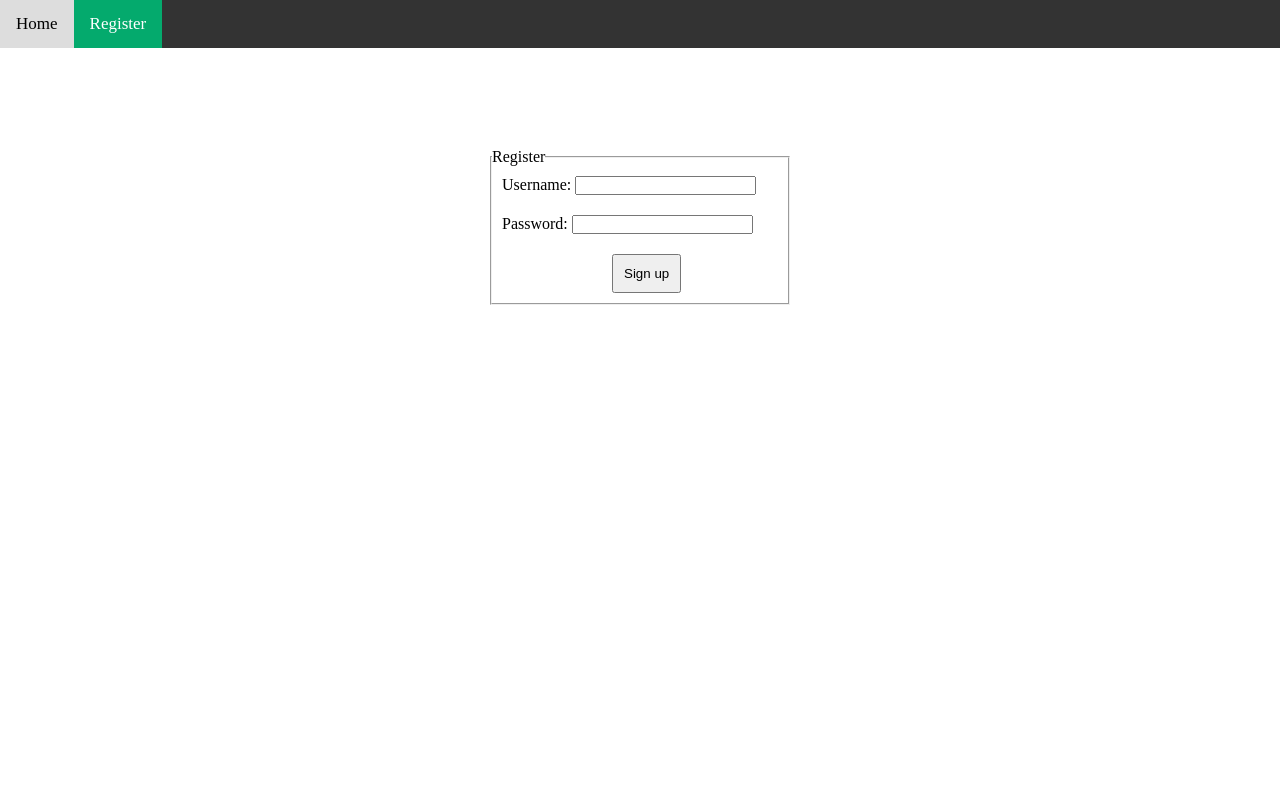
After one commit to longluv1605/first-web-server, a Node server app: page /register in a window 1280 px wide. The commit adds this page. Run offline with Node 20, Linux system fonts and the light colour scheme.

Commit message:
register page

```diff
--- /dev/null
+++ b/src/controllers/registerController.js
@@ -0,0 +1,26 @@
+const { database } = require("../config/configDatabase");
+
+const getRegisterPage = (req, res) => {
+    res.render("register.ejs");
+};
+
+const postRegisterPage = async (req, res) => {
+    try {
+        let sql = "INSERT INTO users (username, password) VALUES ($1, $2)";
+        await database.query(sql, [
+            req.body.username,
+            req.body.password
+        ]);
+        // alert("Registed!");
+        await res.redirect('/');
+
+    } catch (error) {
+        console.log(">>>>", error.message);
+    }
+    // res.json(req.body);
+};
+
+module.exports = {
+    getRegisterPage,
+    postRegisterPage,
+};
--- /dev/null
+++ b/src/public/css/style.css
@@ -0,0 +1,49 @@
+* {
+    margin: 0;
+    padding: 0;
+}
+
+/* Add a black background color to the top navigation */
+.topnav {
+    background-color: #333;
+    overflow: hidden;
+}
+
+/* Style the links inside the navigation bar */
+.topnav a {
+    float: left;
+    color: #f2f2f2;
+    text-align: center;
+    padding: 14px 16px;
+    text-decoration: none;
+    font-size: 17px;
+}
+
+/* Change the color of links on hover */
+.topnav a:hover {
+    background-color: #ddd;
+    color: black;
+}
+
+/* Add a color to the active/current link */
+.topnav a.active {
+    background-color: #04aa6d;
+    color: white;
+}
+
+.sign-up {
+    width: 300px;
+    margin: 0 auto;
+    padding-top: 100px;
+}
+
+.input-group {
+    padding: 10px;
+    margin: 0 auto;
+}
+
+.sign-up-button {
+    margin: 10 auto;
+    padding: 10px;
+    margin-left: 120px;
+}
--- a/src/server.js
+++ b/src/server.js
@@ -5,12 +5,13 @@ const webRoutes = require("./routes/web");
 const configViewEngineAndStaticFiles = require("./config/configViewEngineAndStaticFiles");
 
 const app = express();
-app.use(express.json());
 const port = process.env.PORT || 8080;
 const hostname = process.env.HOST_NAME;
 
 //Config
 /* config.config(app); */
+app.use(express.json()); // config for request.body
+app.use(express.urlencoded({ extended: true})); // config for HTML FORM data
 configViewEngineAndStaticFiles(app);
 
 // Def route
--- /dev/null
+++ b/src/views/register.ejs
@@ -0,0 +1,34 @@
+<html lang="en">
+    <head>
+        <meta charset="UTF-8" />
+        <meta name="viewport" content="width=device-width, initial-scale=1.0" />
+        <title>Register</title>
+        <link rel="stylesheet" href="/css/style.css" />
+    </head>
+    <body>
+        <div class="topnav">
+            <a href="/">Home</a>
+            <a class="active" href="/register">Register</a>
+        </div>
+        <div class="sign-up">
+            <form action="/register" target="_self" method="POST">
+                <fieldset>
+                    <legend>Register</legend>
+
+                    <div class="input-group">
+                        <label>Username: </label>
+                        <input type="text" name="username" />
+                    </div>
+
+                    <div class="input-group">
+                        <label>Password: </label>
+                        <input type="text" name="password" />
+                    </div>
+                    <div>
+                        <button class="sign-up-button">Sign up</button>
+                    </div>
+                </fieldset>
+            </form>
+        </div>
+    </body>
+</html>
```
Also changed, not shown: src/controllers/homeController.js (+1 -41 lines), src/controllers/infoController.js (deleted, +0 -7 lines), src/routes/web.js (+4 -4 lines), src/views/home.ejs (+12 -10 lines), src/views/info.ejs (deleted, +0 -10 lines).
